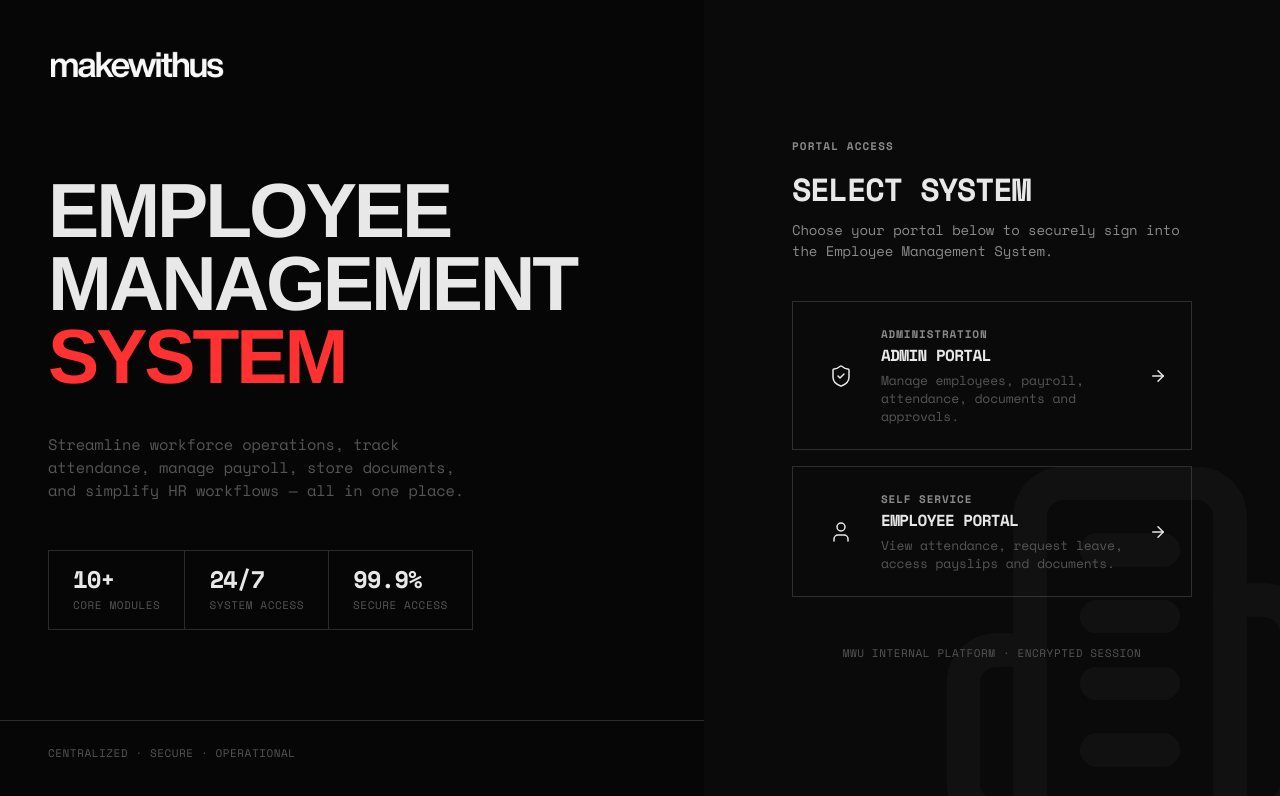
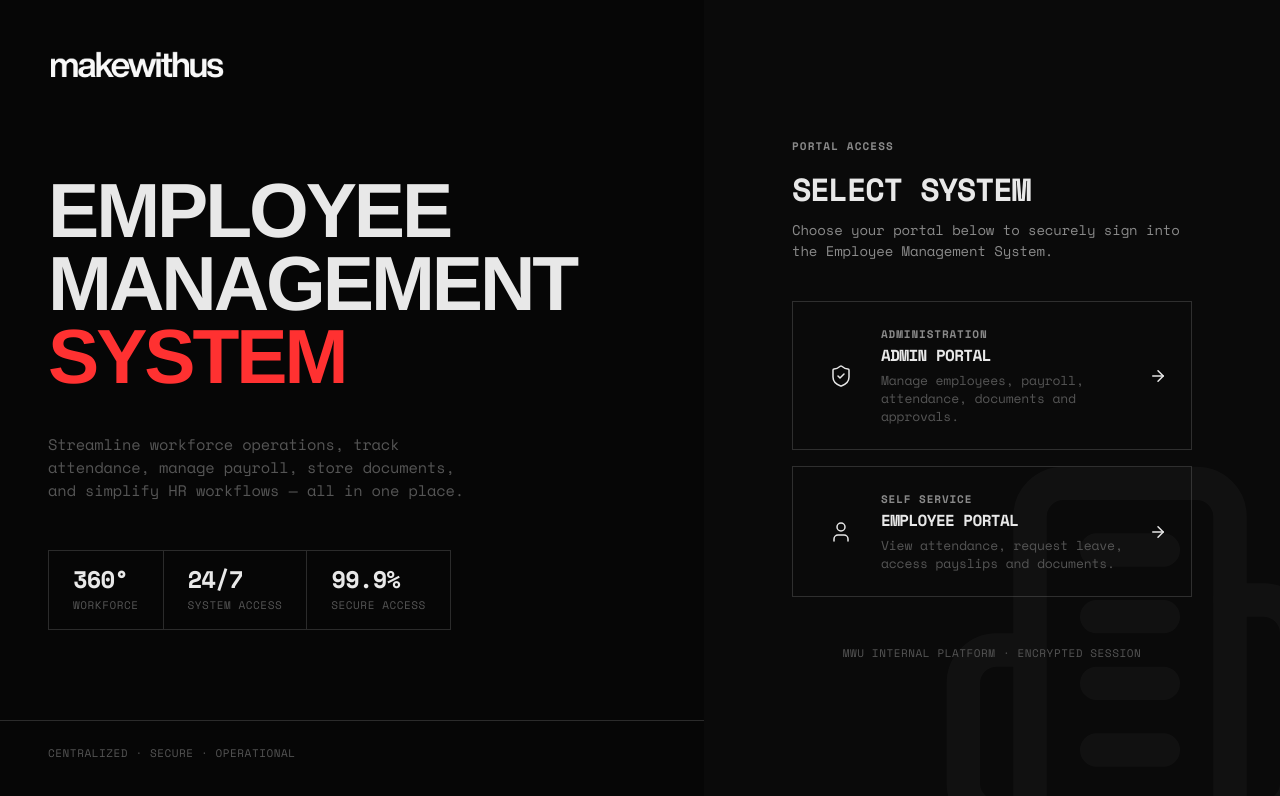
Before and after one commit to makewithus/ems, a Next.js app: page /login in a window 1280 px wide. Shown: the top 796 px of the page. Built offline with nearby package versions, Linux system fonts and the light colour scheme.

Commit message:
text-correction

```diff
--- a/src/components/auth/hero.tsx
+++ b/src/components/auth/hero.tsx
@@ -98,7 +98,7 @@ export function HeroSection() {
           {/* Stat blocks - Brutalist */}
           <div style={{ display: "flex", flexWrap: "wrap", gap: 0, marginTop: 48, border: "1px solid var(--border-strong)", width: "fit-content" }}>
             {[
-              { label: "Core Modules", value: "10+" },
+              { label: "Workforce", value: "360°" },
               { label: "System Access", value: "24/7" },
               { label: "Secure Access", value: "99.9%" },
             ].map((s, i) => (
```
